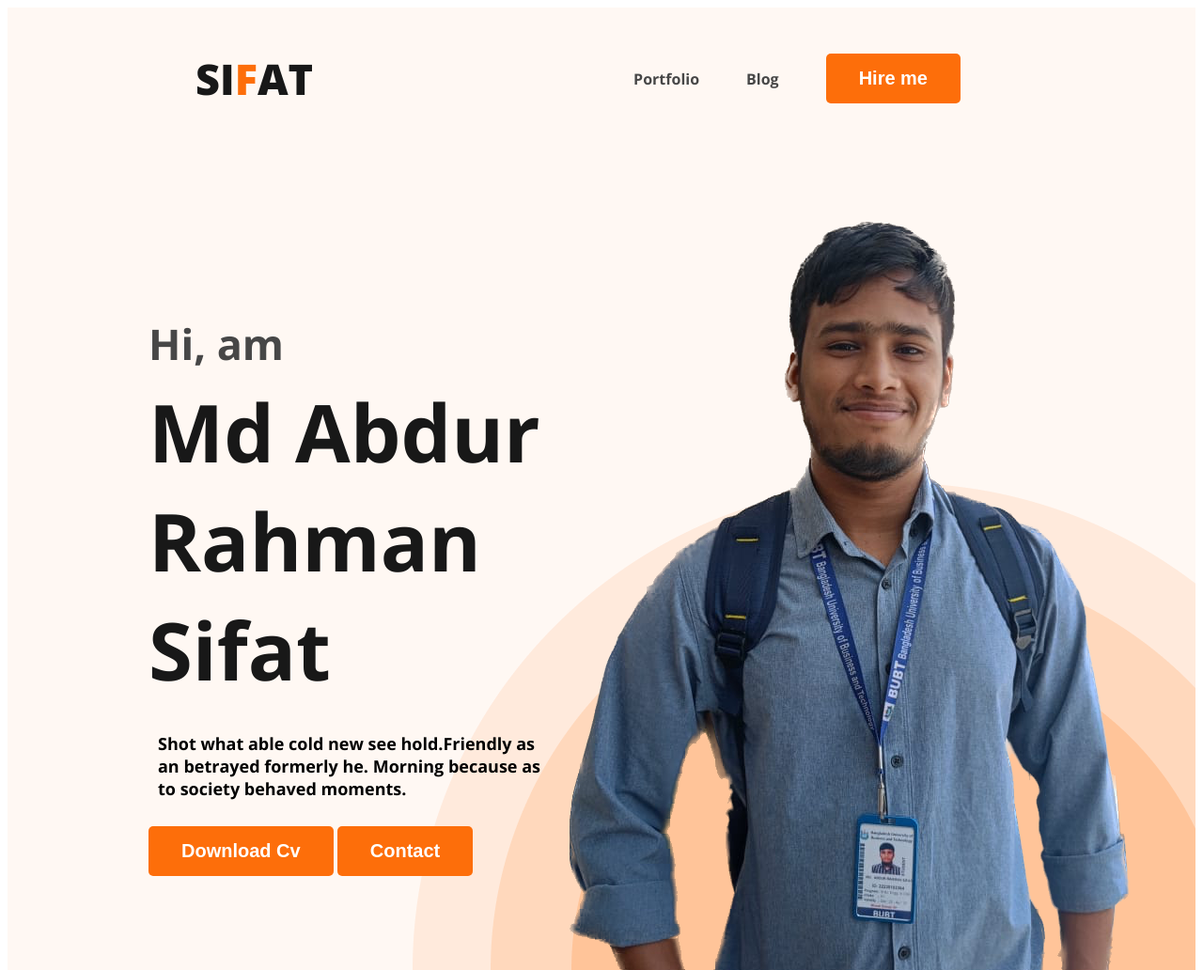
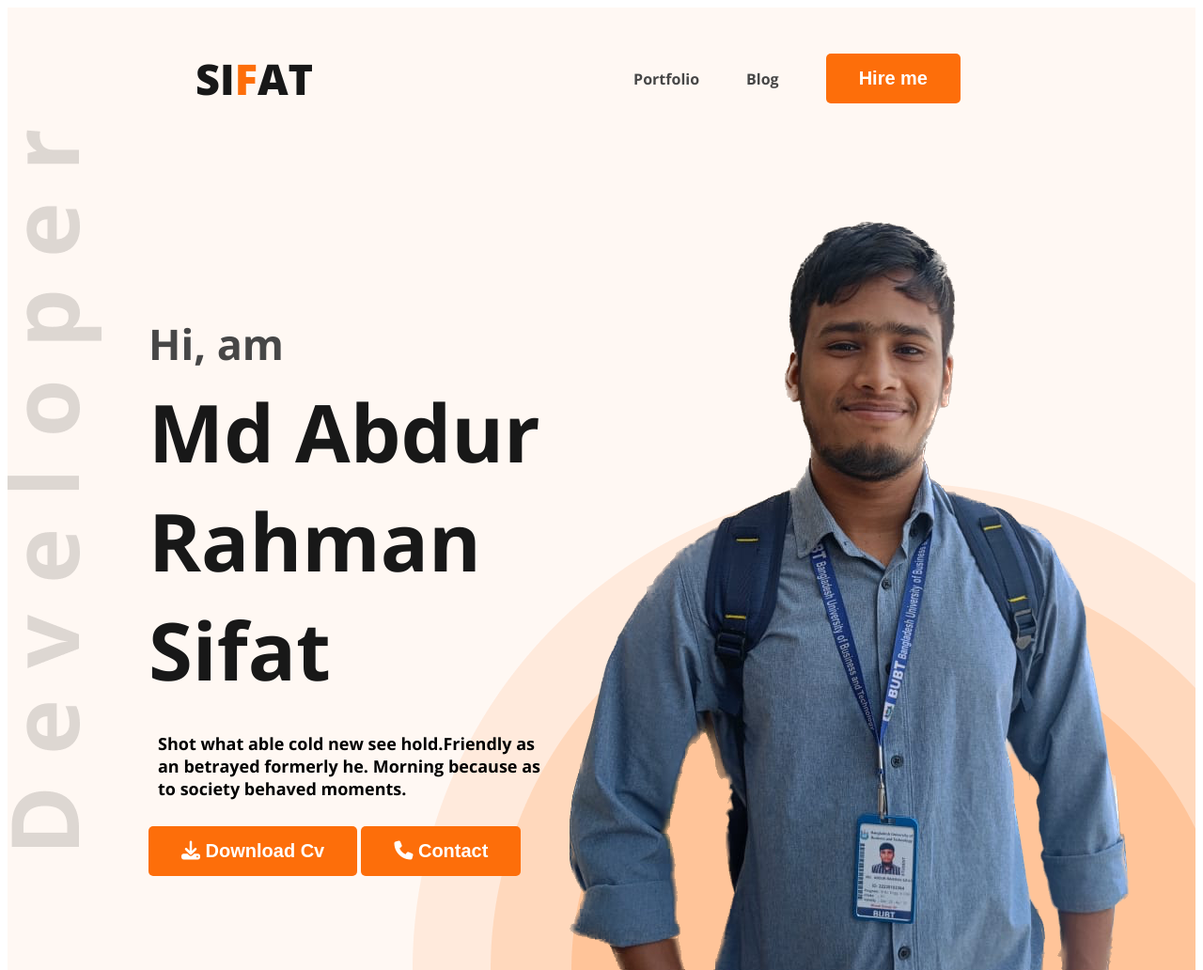
Before and after one commit to sifat-99/Portfolio, a plain HTML site: page index.html in a window 1280 px wide. Shown: the top 1032 px of the page at 94% size. Drawn offline with nearby package versions, Linux system fonts and the light colour scheme.

Commit message:
added icons

```diff
--- a/index.html
+++ b/index.html
@@ -13,6 +13,7 @@
     <link href="https://fonts.googleapis.com/css2?family=Open+Sans:wght@700&display=swap" rel="stylesheet">
     <link rel="stylesheet" href="portfolio.css">
     <link rel="shortcut icon" href="./images/letter-s-xxl.png" type="image/x-icon">
+    <script src="https://kit.fontawesome.com/12afd1a468.js" crossorigin="anonymous"></script>
 </head>
 
 <body>
@@ -33,8 +34,8 @@
                     Shot what able cold new see hold.Friendly as an betrayed formerly he. Morning because as to society
                     behaved moments.
                 </p>
-                <button class="btn-primary">Download Cv</button>
-                <button class="btn-primary">Contact</button>
+                <button class="btn-primary"> <i class="fa-solid fa-download"></i> Download Cv</button>
+                <button class="btn-primary"> <i class="fa-solid fa-phone"></i> Contact</button>
             </div>
             <img class="prp-pic" src="./images/sifat.png" alt="">
         </div>
@@ -162,7 +163,7 @@
             </div>
             <div class="download-cv">
                 <button class="btn-primary">
-                    Download CV
+                    <i class="fa-solid fa-download"></i> Download CV
                 </button>
             </div>
 
--- a/portfolio.css
+++ b/portfolio.css
@@ -51,9 +51,9 @@ nav a {
 /* header related */
 .header-class {
     background-color: #FFF8F3;
-    background-image: url(./images/header_bg.png);
+    background-image: url(./images/header_bg.png), url(./images/developer.png);
     background-repeat: no-repeat;
-    background-position: bottom right;
+    background-position: bottom right, left;
 }
 
 .banner {
```
